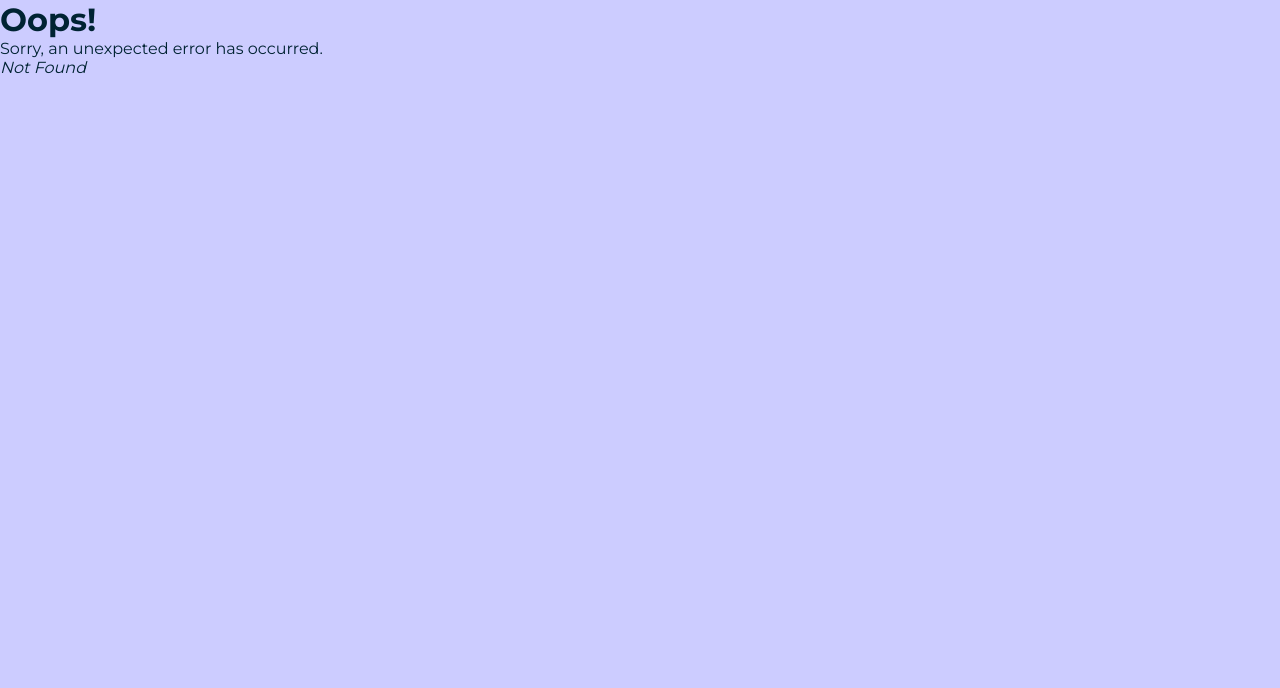
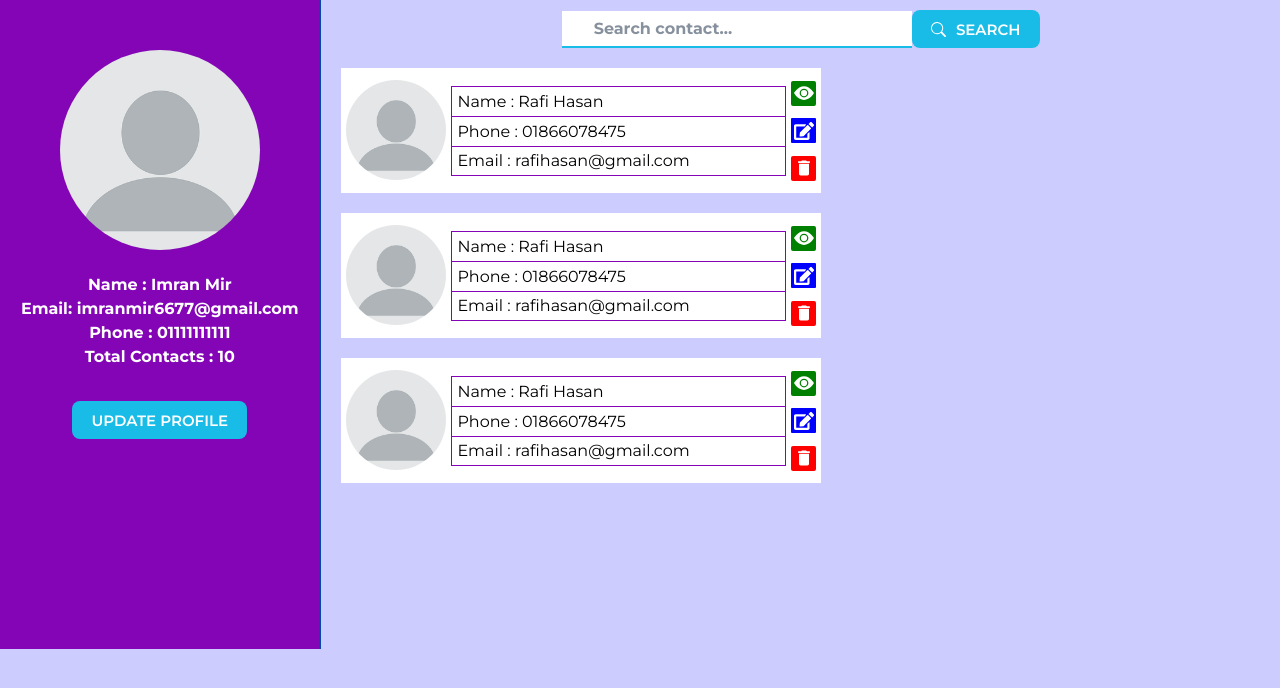
Before and after one commit to ImranMir32/ContactHub-Frontend, a React (Create React App) app: page /home in a window 1280 px wide. Before the commit this address had no page. Shown: the top 688 px of the page. Built offline with nearby package versions, Linux system fonts and the light colour scheme.

Commit message:
working on home page and also fixed some previous designs

```diff
--- a/src/App.js
+++ b/src/App.js
@@ -5,6 +5,7 @@ import SignupForm from "./routes/SignupForm";
 import ErrorPage from "./error.page";
 import "./styles/main.css";
 import "./styles/Form.css";
+import Home from "./routes/Home";
 
 const router = createBrowserRouter([
   {
@@ -15,6 +16,11 @@ const router = createBrowserRouter([
   {
     path: "/signup",
     element: <SignupForm />,
+    errorElement: <ErrorPage />,
+  },
+  {
+    path: "/home",
+    element: <Home />,
     errorElement: <ErrorPage />,
   },
 ]);
--- /dev/null
+++ b/src/routes/Home.jsx
@@ -0,0 +1,128 @@
+import React from "react";
+import "../styles/Home.css";
+import demo from "../assets/demo.webp";
+import { BsSearch } from "react-icons/bs";
+import { BsFillEyeFill } from "react-icons/bs";
+import { FaEdit } from "react-icons/fa";
+
+import { MdDelete } from "react-icons/md";
+
+const Home = () => {
+  //   const [Page, setPage] = useState("Account Request");
+
+  //   const handleButtonClick = (param) => {
+  //     setPage(param);
+  //   };
+
+  return (
+    <div className="user-container">
+      <div className="user-profile">
+        <div className="profile-image">
+          <img className="image" src={demo} alt="profile" />
+        </div>
+        <div className="user-info">
+          <p>Name : Imran Mir</p>
+          <p>Email: imranmir6677@gmail.com</p>
+          <p>Phone : 01111111111</p>
+          <p>Total Contacts : 10</p>
+        </div>
+
+        {/* button */}
+        <div className="user-button">
+          <button className="button">Update Profile</button>
+        </div>
+      </div>
+      <div className="vertical-line"></div>
+      <div className="contact-details">
+        <div className="search-bar">
+          <div className="input-container search-input">
+            <input
+              //   value={values.email}
+              //   onChange={handleChange}
+              //   id="email"
+              //   type="email"
+              placeholder="Search contact..."
+              //   onBlur={handleBlur}
+              //   className={errors.email && touched.email ? "input-error" : ""}
+            />
+          </div>
+          <button className="search-button">
+            <BsSearch color="white" /> Search
+          </button>
+        </div>
+
+        <div className="contacts-container">
+          <div className="contact">
+            <div className="contact-img">
+              <img className="img" src={demo} alt="profile" />
+            </div>
+            <div className="contact-info">
+              <p>Name : Rafi Hasan</p>
+              <p>Phone : 01866078475</p>
+              <p className="corner">Email : rafihasan@gmail.com</p>
+            </div>
+            <div className="contact-options">
+              <div className="view">
+                <BsFillEyeFill size={20} color="white" />
+              </div>
+              <div className="edit">
+                <FaEdit size={20} color="white" />
+              </div>
+              <div className="delete">
+                <MdDelete size={20} color="white" />
+              </div>
+            </div>
+          </div>
+        </div>
+        <div className="contacts-container">
+          <div className="contact">
+            <div className="contact-img">
+              <img className="img" src={demo} alt="profile" />
+            </div>
+            <div className="contact-info">
+              <p>Name : Rafi Hasan</p>
+              <p>Phone : 01866078475</p>
+              <p className="corner">Email : rafihasan@gmail.com</p>
+            </div>
+            <div className="contact-options">
+              <div className="view">
+                <BsFillEyeFill size={20} color="white" />
+              </div>
+              <div className="edit">
+                <FaEdit size={20} color="white" />
+              </div>
+              <div className="delete">
+                <MdDelete size={20} color="white" />
+              </div>
+            </div>
+          </div>
+        </div>
+        <div className="contacts-container">
+          <div className="contact">
+            <div className="contact-img">
+              <img className="img" src={demo} alt="profile" />
+            </div>
+            <div className="contact-info">
+              <p>Name : Rafi Hasan</p>
+              <p>Phone : 01866078475</p>
+              <p className="corner">Email : rafihasan@gmail.com</p>
+            </div>
+            <div className="contact-options">
+              <div className="view">
+                <BsFillEyeFill size={20} color="white" />
+              </div>
+              <div className="edit">
+                <FaEdit size={20} color="white" />
+              </div>
+              <div className="delete">
+                <MdDelete size={20} color="white" />
+              </div>
+            </div>
+          </div>
+        </div>
+      </div>
+    </div>
+  );
+};
+
+export default Home;
--- a/src/routes/SignInForm.jsx
+++ b/src/routes/SignInForm.jsx
@@ -7,7 +7,7 @@ import { Link } from "react-router-dom";
 // import { GlobalStateContext } from "../Context/Global_Context";
 // import { ToastContainer, toast } from "react-toastify";
 // import "react-toastify/dist/ReactToastify.css";
-import { GrMailOption } from "react-icons/gr";
+import { GrMail } from "react-icons/gr";
 import { RiLockPasswordLine } from "react-icons/ri";
 import { BsFillEyeFill, BsFillEyeSlashFill } from "react-icons/bs";
 
@@ -83,7 +83,7 @@ const SignInForm = () => {
               {/* email */}
 
               <div className="input-container">
-                <GrMailOption size={20} className="icon" />
+                <GrMail size={20} className="icon" />
                 <input
                   value={values.email}
                   onChange={handleChange}
@@ -116,12 +116,14 @@ const SignInForm = () => {
                   <BsFillEyeFill
                     size={20}
                     className="icon-right"
+                    color="rgb(24, 188, 230)"
                     onClick={togglePasswordVisibility}
                   />
                 ) : (
                   <BsFillEyeSlashFill
                     size={20}
                     className="icon-right"
+                    color="rgb(24, 188, 230)"
                     onClick={togglePasswordVisibility}
                   />
                 )}
--- a/src/routes/SignupForm.jsx
+++ b/src/routes/SignupForm.jsx
@@ -7,7 +7,7 @@ import { Link } from "react-router-dom";
 // import { GlobalStateContext } from "../Context/Global_Context";
 // import { ToastContainer, toast } from "react-toastify";
 // import "react-toastify/dist/ReactToastify.css";
-import { GrMailOption } from "react-icons/gr";
+import { GrMail } from "react-icons/gr";
 import { RiLockPasswordLine } from "react-icons/ri";
 import { BiSolidUser } from "react-icons/bi";
 import { ImMobile } from "react-icons/im";
@@ -109,7 +109,7 @@ const SignupForm = () => {
 
               {/* email */}
               <div className="input-container">
-                <GrMailOption size={20} className="icon" />
+                <GrMail size={20} className="icon" />
                 <input
                   value={values.email}
                   onChange={handleChange}
@@ -159,12 +159,14 @@ const SignupForm = () => {
                   <BsFillEyeFill
                     size={20}
                     className="icon-right"
+                    color="rgb(24, 188, 230)"
                     onClick={togglePasswordVisibility}
                   />
                 ) : (
                   <BsFillEyeSlashFill
                     size={20}
                     className="icon-right"
+                    color="rgb(24, 188, 230)"
                     onClick={togglePasswordVisibility}
                   />
                 )}
@@ -194,12 +196,14 @@ const SignupForm = () => {
                   <BsFillEyeFill
                     size={20}
                     className="icon-right"
+                    color="rgb(24, 188, 230)"
                     onClick={togglePasswordVisibility2}
                   />
                 ) : (
                   <BsFillEyeSlashFill
                     size={20}
                     className="icon-right"
+                    color="rgb(24, 188, 230)"
                     onClick={togglePasswordVisibility2}
                   />
                 )}
--- a/src/styles/Form.css
+++ b/src/styles/Form.css
@@ -118,6 +118,7 @@ button:disabled {
   justify-content: center;
   align-items: center;
   gap: 10px;
+  /* border: 2px solid #4a5568; */
   border-radius: 8px;
   cursor: pointer;
   border: 0px;
--- /dev/null
+++ b/src/styles/Home.css
@@ -0,0 +1,197 @@
+:root {
+  --theme: rgb(24, 188, 230);
+}
+
+.user-container {
+  display: flex;
+  /* flex-direction: column; */
+}
+.user-profile {
+  height: 649px;
+  width: 350px;
+  background-color: rgb(132, 5, 182);
+}
+.profile-image {
+  display: flex;
+  align-items: center;
+  justify-content: center;
+  /* background-color: red; */
+}
+.image {
+  margin-top: 50px;
+  height: 200px;
+  width: 200px;
+  object-fit: cover;
+  border-radius: 50%;
+}
+.user-info {
+  margin-top: 25px;
+  display: flex;
+  flex-direction: column;
+  align-items: center;
+  font-weight: bold;
+}
+
+.user-info p {
+  margin-bottom: 5px;
+  color: white;
+}
+
+.user-button {
+  /* background-color: red; */
+  display: flex;
+  align-items: center;
+  justify-content: center;
+}
+
+/* button component */
+.button {
+  margin-top: 30px;
+  background: var(--theme);
+  color: white;
+  padding: 0.6rem 1.2rem;
+  font-weight: 600;
+  font-size: 15px;
+  text-transform: uppercase;
+  display: flex;
+  justify-content: center;
+  align-items: center;
+  gap: 10px;
+  border-radius: 8px;
+  cursor: pointer;
+  border: 0px;
+}
+
+.button:hover {
+  background: rgb(0, 127, 185);
+  color: #fff;
+}
+/* vertical line */
+.vertical-line {
+  width: 2px;
+  height: 649px;
+  background-color: rgb(4, 73, 163);
+}
+.contact-details {
+  height: 649px;
+  width: 1050px;
+  overflow-y: scroll;
+  /* background-color: green; */
+}
+.search-bar {
+  display: flex;
+  align-items: center;
+  justify-content: center;
+  /* height: 100px; */
+  /* background-color: red; */
+  margin: 10px;
+}
+
+.search-input {
+  /* margin-top: 40px; */
+  margin-bottom: -0px;
+}
+
+.search-button {
+  /* margin-top: 30px; */
+  background: var(--theme);
+  color: white;
+  padding: 0.6rem 1.2rem;
+  font-weight: 600;
+  font-size: 15px;
+  text-transform: uppercase;
+  display: flex;
+  justify-content: center;
+  align-items: center;
+  gap: 10px;
+  border-radius: 8px;
+  cursor: pointer;
+  border: 0px;
+}
+
+.search-button:hover {
+  background: rgb(0, 127, 185);
+  color: #fff;
+}
+
+.contacts-container {
+  display: flex;
+  flex-wrap: wrap;
+  margin-left: 10px;
+}
+
+.contact {
+  display: flex;
+  height: 125px;
+  width: 480px;
+  background-color: white;
+  margin: 10px;
+  /* margin-left: 17px; */
+}
+
+.img {
+  margin-left: 5px;
+  margin-top: 12px;
+  height: 100px;
+  width: 100px;
+  object-fit: cover;
+  border-radius: 50%;
+}
+.contact-info {
+  display: flex;
+  flex-direction: column;
+  justify-content: center;
+  width: 400px;
+  margin-left: 5px;
+  margin-right: 5px;
+  /* background-color: rgb(104, 185, 104); */
+}
+.contact-info p {
+  border: 1px solid rgb(132, 5, 182);
+  height: 30px;
+  display: flex;
+  align-items: center;
+  padding-left: 5px;
+}
+.contact-info p:not(:last-child) {
+  border-bottom: none;
+}
+.contact-options {
+  display: flex;
+  flex-direction: column;
+  justify-content: space-evenly;
+  margin-right: 5px;
+  /* border: 2px solid white; */
+}
+.contact-options:hover {
+  cursor: pointer;
+}
+
+.view {
+  display: flex;
+  justify-content: center;
+  align-items: center;
+  background-color: green;
+  width: 25px;
+  height: 25px;
+  border-radius: 2px;
+}
+
+.edit {
+  display: flex;
+  justify-content: center;
+  align-items: center;
+  background-color: blue;
+  width: 25px;
+  height: 25px;
+  border-radius: 1px;
+}
+.delete {
+  display: flex;
+  justify-content: center;
+  align-items: center;
+  background-color: red;
+  width: 25px;
+  height: 25px;
+  border-radius: 2px;
+}
--- a/src/styles/main.css
+++ b/src/styles/main.css
@@ -4,11 +4,6 @@
 :root {
   --bodyBackground: #ccccff;
   --successGreen: rgb(19, 181, 221);
-  --buttonColour: rgb(128, 0, 0);
-  --dangerRed: #ffc0c7;
-  --questionBG: #e4e8ee;
-  --fontPrimary: #002333;
-  --active: #2dbf64;
 }
 
 * {
```
Also changed, not shown: src/assets/demo.webp (added).
